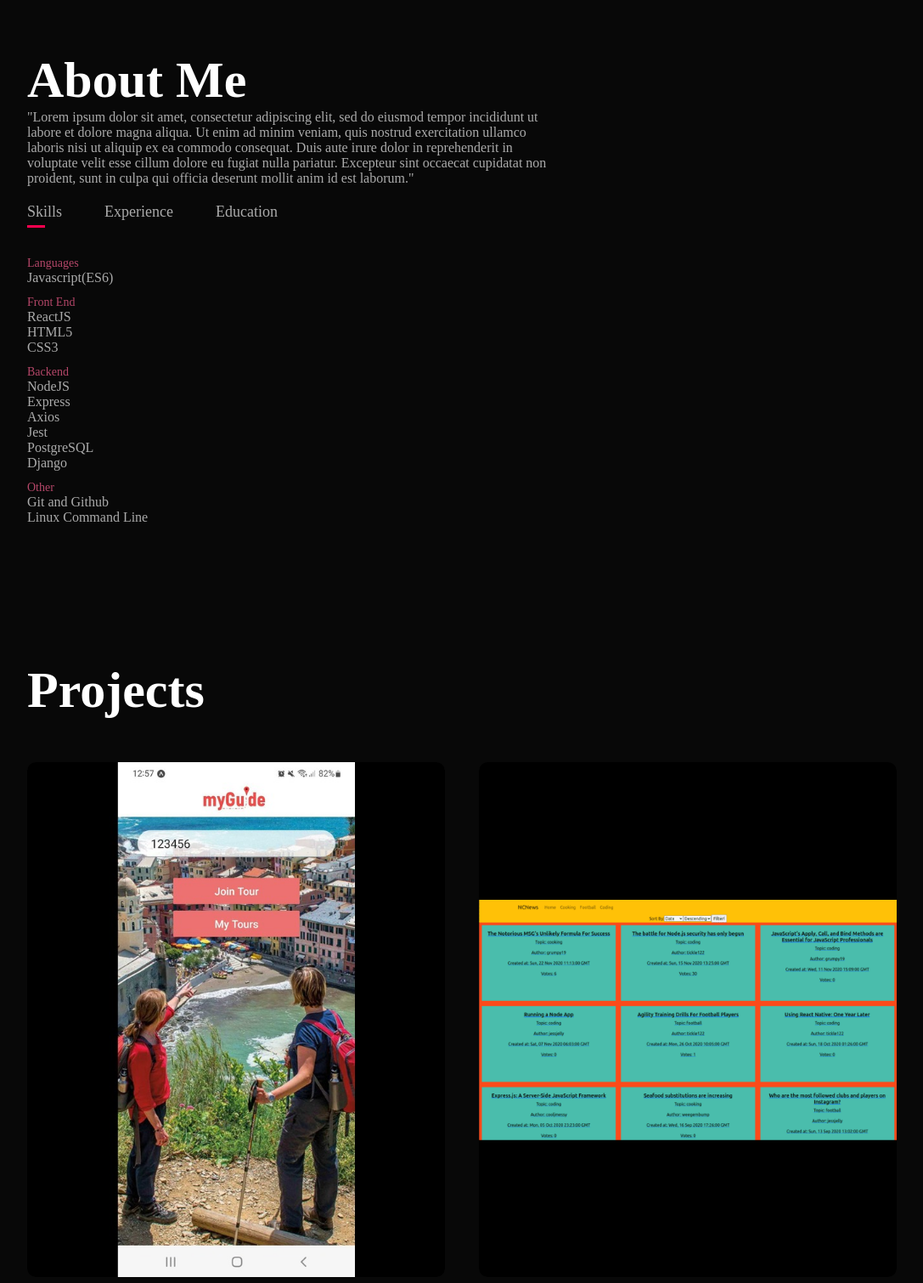
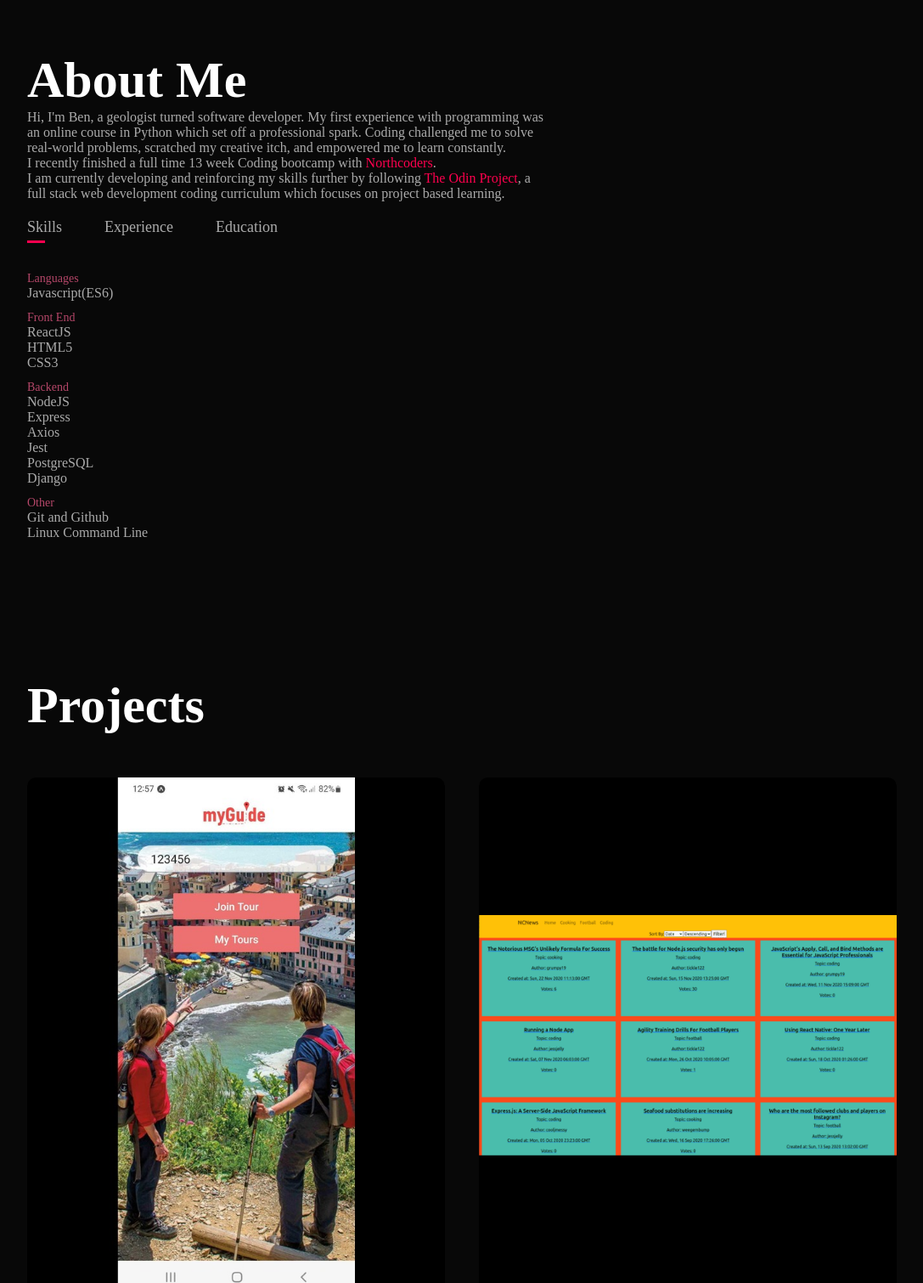
Before and after one commit to BrennB99/BrennB99.github.io, a plain HTML site: page index.html in a window 1280 px wide. Shown: the part 830-2340 px from the top of the page at 85% size, without its empty margins (96-1183 px from the left). Drawn offline with Linux system fonts and the light colour scheme.

Commit message:
Update info on the site

```diff
--- a/index.html
+++ b/index.html
@@ -38,13 +38,17 @@
           <div class="about-col-1">
             <h1 class="sub-title">About Me</h1>
             <p>
-              "Lorem ipsum dolor sit amet, consectetur adipiscing elit, sed do
-              eiusmod tempor incididunt ut labore et dolore magna aliqua. Ut
-              enim ad minim veniam, quis nostrud exercitation ullamco laboris
-              nisi ut aliquip ex ea commodo consequat. Duis aute irure dolor in
-              reprehenderit in voluptate velit esse cillum dolore eu fugiat
-              nulla pariatur. Excepteur sint occaecat cupidatat non proident,
-              sunt in culpa qui officia deserunt mollit anim id est laborum."
+              Hi, I'm Ben, a geologist turned software developer. My first
+              experience with programming was an online course in Python which
+              set off a professional spark. Coding challenged me to solve
+              real-world problems, scratched my creative itch, and empowered me
+              to learn constantly.
+              <br />I recently finished a full time 13 week Coding bootcamp with
+              <a href="https://northcoders.com/">Northcoders</a>. <br />I am
+              currently developing and reinforcing my skills further by
+              following <a href="">The Odin Project</a>, a full stack web
+              development coding curriculum which focuses on project based
+              learning.
             </p>
 
             <div class="tab-titles">
@@ -104,12 +108,16 @@
               <h3>myGuide</h3>
               <p>
                 A walking tour app for your phone! Create, update, delete and
-                take part in tours from your phone.
+                take part in tours from your phone.<br />
+                The Front End was built with React Native and CSS.<br />The Back
+                End was built with Javascript, NodeJS and Express. MongoDB was
+                used for the database and all back end functionality was tested
+                using Jest.
               </p>
-              <a href="#">
+              <a href="https://github.com/BrennB99/myguide-FE">
                 Front End Repo<i class="fa-brands fa-square-github"></i
               ></a>
-              <a href="#">
+              <a href="https://github.com/BrennB99/myguide-BE">
                 Back End Repo<i class="fa-brands fa-square-github"></i
               ></a>
             </div>
@@ -118,16 +126,24 @@
             <img src="./website imgs/NCNews1.png" />
             <div class="layer">
               <h3>NCNews</h3>
-              <p>A (fake) News Website!</p>
-              <a href="#">
+              <p>
+                A (Fake) News Website which allows for the sorting and voting of
+                articles as well as the ability to post and delete comments on
+                the articles.<br />
+                The Front End was built with React and CSS.<br />The Back End
+                was built with Javascript, NodeJS and Express. PostgreSQL was
+                used for the database and all back end functionality was tested
+                using Jest.
+              </p>
+              <a href="https://keen-lebkuchen-14b12b.netlify.app/">
                 Live Website:
                 <i class="fa-solid fa-arrow-up-right-from-square"></i
               ></a>
-              <a href="#">
+              <a href="https://github.com/BrennB99/fe-nc-news">
                 Front End Repo:
                 <i class="fa-brands fa-square-github"></i
               ></a>
-              <a href="#">
+              <a href="https://github.com/BrennB99/backend-news-project">
                 Back End Repo:
                 <i class="fa-brands fa-square-github"></i
               ></a>
--- a/style.css
+++ b/style.css
@@ -100,6 +100,11 @@ nav ul li a:hover::after {
   font-size: 60px;
   font-weight: 600;
   color: #fff;
+}
+
+.about-col-1 a {
+  text-decoration: none;
+  color: #ff004f;
 }
 
 .tab-titles {
```
